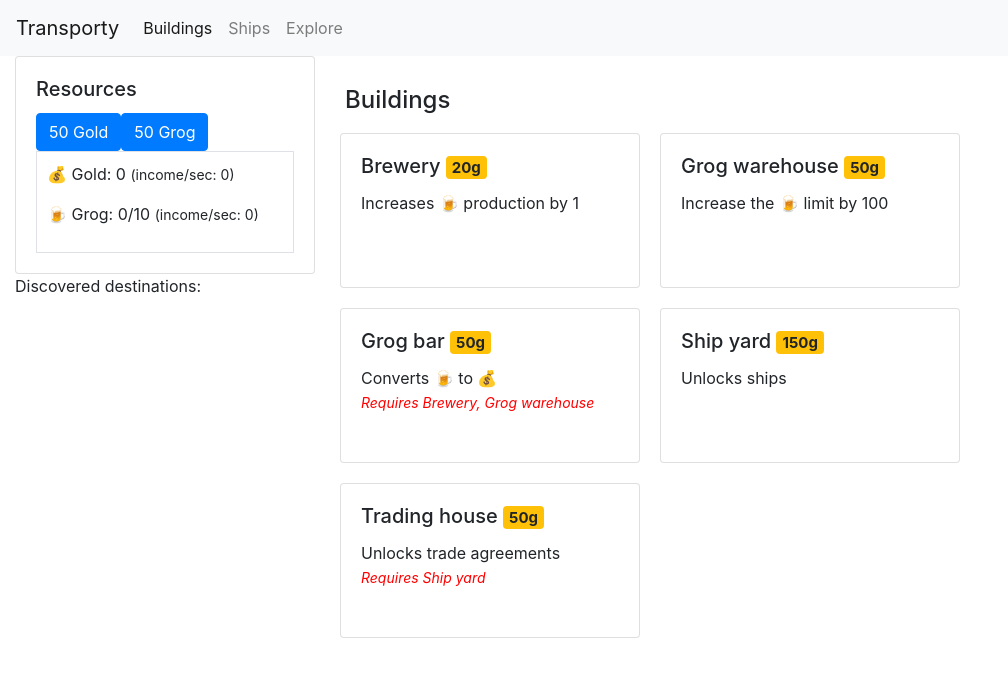
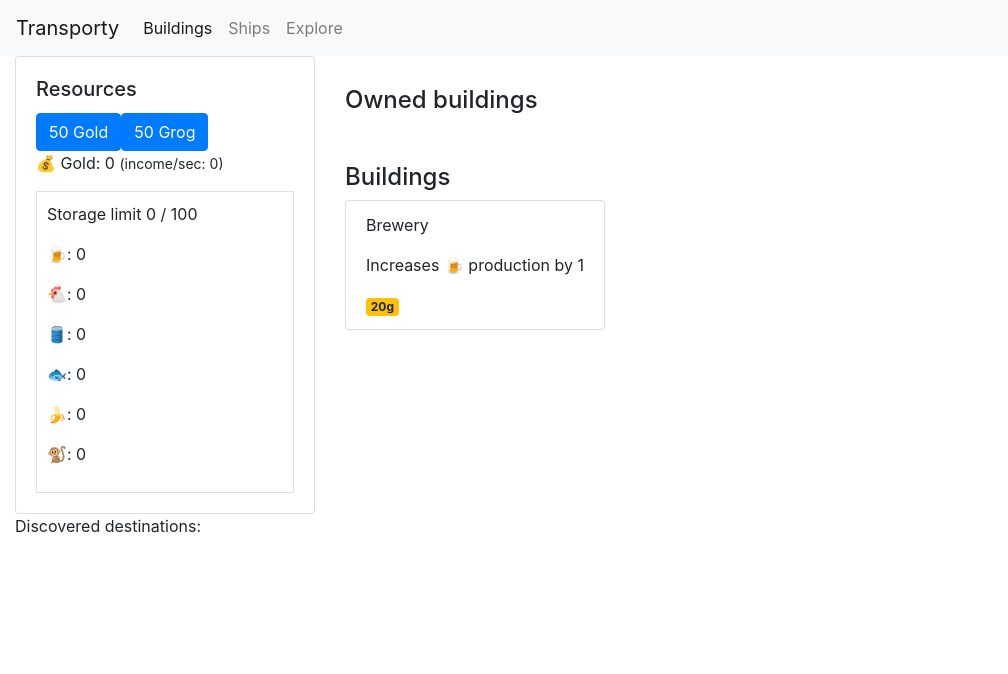
Before and after one commit to AndreFohlin/office-space, an Angular app: page /buildings in a window 1280 px wide. Shown: the top 674 px of the page, without its empty margins (0-1008 px from the left). Built offline with nearby package versions, Linux system fonts and the light colour scheme.

Commit message:
updated stuff

```diff
--- a/src/app/building/building.component.css
+++ b/src/app/building/building.component.css
@@ -11,3 +11,10 @@
     color: red;
     font-style: italic;
 }
+
+.fake-progress {
+    background-color:blue;
+    height: 1rem;
+    width:20px;
+    position: absolute;
+}
--- a/src/app/building/building.component.html
+++ b/src/app/building/building.component.html
@@ -1,10 +1,14 @@
-<div class="card build-option building" [ngClass]="{'built': built}"  id="building-{{template.id}}">
+<div class="card build-option building" id="building-{{template.id}}">
   <div class="card-body">
-    <h5 class="card-title">{{template.name}} <span class="badge badge-warning">{{template.requirements.gold}}g</span></h5>
+    <h5 class="card-title">{{template.name}}</h5>
     <p class="card-text">
       {{template.desc}}<br>
-      <small class="requirements" *ngIf="!requirementsMet()">{{getRequirementText()}}</small>
+      <label for="active-checkbox">Active</label> <input type="checkbox" id="active-checkbox" (change)="clicked($event.target.checked)">
     </p>
-    <button type="button" class="btn btn-primary" *ngIf="requirementsMet()" (click)="onBuild()">Build</button>
+    <div class="progress">
+      <div id="building-{{template.id}}" class="progress-bar progress-bar-striped" style="width:0%" role="progressbar" aria-valuenow="0"
+        aria-valuemin="0" aria-valuemax="100"></div>
+        <div class="fake-progress"></div>
+    </div>
   </div>
 </div>
--- a/src/app/building/building.component.ts
+++ b/src/app/building/building.component.ts
@@ -9,6 +9,7 @@ import {
 import {
   BuildingService
 } from '../services/building.service';
+import { ResourceService } from '../resources/resource.service';
 
 @Component({
   selector: 'app-building',
@@ -21,37 +22,76 @@ export class BuildingComponent implements OnInit {
   @Input() disabled: boolean;
 
   private buildingService: BuildingService;
+  private resourceService: ResourceService;
   private building: boolean;
   private built: boolean;
+  private cycleMs: number = 1000;
+  private currentInterval: any;
+  public active: boolean;
+
+  constructor(buildingService: BuildingService, resourceService: ResourceService) {
+    this.buildingService = buildingService;
+    this.resourceService = resourceService;
+  }
+
+  activate() {
+    this.active = true;
+
+    this.animateTo(100, this.cycleMs*0.001);
+    this.currentInterval = setInterval(()=>{
+      this.update();
+    }, this.cycleMs);
+  }
+
+  clicked(val){
+    val ? this.activate() : this.deactivate();
+  }
+
+  update() {
 
 
-  constructor(buildingService: BuildingService) {
-    this.buildingService = buildingService;
+
+
+    this.animateTo(100, this.cycleMs*0.001);
+    this.resourceService.addResource(this.template.effect.resource, this.template.effect.increment);
+
+
   }
 
-  ngOnInit() {}
-
-  onBuild() {
-    this.buildingService.build(this.template);
-    this.built = true;
+  deactivate() {
+    this.active = false;
+    if(this.currentInterval){
+      clearInterval(this.currentInterval);
+    }
   }
 
-  requirementsMet() {
-    return this.buildingService.canBuild(this.template);
+  ngOnInit() {
   }
 
-  getRequirementText() {
-    let buildingNames = [];
-    if (this.template.requirements.buildings) {
-
-      this.template.requirements.buildings.forEach(element => {
-        let building = Buildings.find((b => element === b.id));
-        if (!this.buildingService.hasBuilding(building.id)) {
-          buildingNames.push(' '+ building.name);
-        }
-      });
-    }
-    return buildingNames.length ? 'Requires ' + buildingNames : '';
+  ngAfterViewInit(){
+    //this.animateTo(100, this.cycleMs*0.001);
   }
 
+  animateTo(percent:number, time:number){
+    console.log('animate to' ,time);
+    let obj = document.getElementsByClassName('fake-progress')[0];
+    console.log(obj);
+    if(obj){
+      obj.animate(
+        [{
+          transform: 'translateX(0)'
+        }, {
+          transform: 'translateX(100)'
+        }],
+        time);
+      //let style = ('width '+time+'s linear');
+      //obj.style.webkitTransition = style;
+      //obj.style.width = percent+"%";
+    }
+  }
+
+
+
+
+
 }
--- a/src/app/resources/resource.service.ts
+++ b/src/app/resources/resource.service.ts
@@ -1,10 +1,13 @@
 import { Injectable } from '@angular/core';
 import { Subject } from 'rxjs/Subject';
 import { Observable } from 'rxjs/Observable';
-import { Resources } from './resources';
+import { ResourceType, Resources } from './resources';
 
 @Injectable()
 export class ResourceService {
+
+  private _usedStorage: number = 0;
+  public totalStorage: number = 100;
 
   public goldPerSec: number = 0;
   public grogPerSec: number = 0;
@@ -12,16 +15,11 @@ export class ResourceService {
   public goldObservable: Observable<number>;
   private goldSubject: Subject<number>;
 
-  public grogObservable: Observable<number>;
-  private grogSubject: Subject<number>;
-
   private gold: number = 0;
   private grog: number = 0;
 
-  public grogLimit: number = 10;
-
   //Temporary
-  public miscResources: any[] = [];
+  public resources: any[] = [];
 
 
   constructor() {
@@ -29,14 +27,9 @@ export class ResourceService {
     this.goldSubject = new Subject<number>();
     this.goldObservable = this.goldSubject.asObservable();
 
-    this.grogSubject = new Subject<number>();
-    this.grogObservable = this.grogSubject.asObservable();
-
-    Resources.forEach( resourceType => {
-      this.miscResources.push({name: resourceType.name, amount: 0});
+    Resources.forEach( r => {
+      this.resources.push( Object.assign({ amount: 0}, r) );
     });
-
-
 
     setInterval(()=>{
       this.updateResources();
@@ -45,15 +38,16 @@ export class ResourceService {
 
   private updateResources() {
     this.addGold(this.goldPerSec);
-    this.addGrog(this.grogPerSec);
+  }
+
+  get usedStorage(): number {
+    let total = 0;
+    this.resources.forEach( r => total+=r.amount );
+    return total;
   }
 
   addGold(g: number) {
     this.gold += g;
-    //if(Math.min(this.gold, this.goldLimit) == this.goldLimit) {
-    //  this.gold = this.goldLimit;
-    //}
-
     this.goldSubject.next(this.gold);
   }
 
@@ -66,27 +60,18 @@ export class ResourceService {
     this.goldSubject.next(this.gold);
   }
 
-  addGrog(g: number) {
-    this.grog += g;
-    if(Math.min(this.grog, this.grogLimit) == this.grogLimit) {
-      this.grog = this.grogLimit;
-    }
-    this.grogSubject.next(this.grog);
+  addResource( type: ResourceType, amount: number) {
+    let res = this.resources.find( r => r.type === type );
+    let availableAmountToAdd = Math.min(amount, this.totalStorage-this.usedStorage);
+    res.amount += availableAmountToAdd;
   }
 
   hasGold(gold:number){
     return (this.gold >= gold);
   }
 
-  hasGrog(grog:number){
-    return (this.grog >= grog);
-  }
-
   getGold(): number {
     return this.gold;
   }
 
-  getGrog(): number {
-    return this.grog;
-  }
 }
--- a/src/app/resources/resources.component.html
+++ b/src/app/resources/resources.component.html
@@ -4,16 +4,12 @@
     <button type="button" class="btn btn-primary" (click)="addGold()">50 Gold</button>
     <button type="button" class="btn btn-primary" (click)="addGrog()">50 Grog</button>
 
+    <p>💰 Gold: {{resources.getGold()}} <small>(income/sec: {{resources.goldPerSec}})</small></p>
     <div class="card-text border">
-      <p>💰 Gold: {{resources.getGold()}} <small>(income/sec: {{resources.goldPerSec}})</small></p>
-      <p>🍺 Grog: {{resources.getGrog()}}/{{resources.grogLimit}} <small>(income/sec: {{resources.grogPerSec}})</small></p>
-
-      <div *ngIf="buildingService.hasBuilding(5)"> <!-- Trading house -->
-        Other:
-        <p *ngFor="let resource of resources.miscResources">
-            {{resource.name}}: {{resource.amount}}
-        </p>
-      </div>
+      <p>Storage limit {{resources.usedStorage}} / {{resources.totalStorage}}</p>
+      <p *ngFor="let resource of resources.resources">
+          {{resource.name}}: {{resource.amount}}
+      </p>
     </div>
   </div>
 </div>
--- a/src/app/resources/resources.component.ts
+++ b/src/app/resources/resources.component.ts
@@ -26,8 +26,4 @@ export class ResourcesComponent implements OnInit {
     this.resources.addGold(50);
   }
 
-  addGrog() {
-    this.resources.addGrog(50);
-  }
-
 }
--- a/src/app/resources/resources.ts
+++ b/src/app/resources/resources.ts
@@ -1,20 +1,35 @@
+export enum ResourceType {
+    GROG,
+    CHICKEN,
+    OIL,
+    FISH,
+    BANANAS,
+    MONKEYS
+}
+
 export const Resources = [
     {
+        type: ResourceType.GROG,
+        name: '🍺'
+    },
+    {
+        type: ResourceType.CHICKEN,
         name: '🐔'
     },
     {
+        type: ResourceType.OIL,
         name: '🛢️'
     },
     {
+        type: ResourceType.FISH,
         name: '🐟'
     },
     {
+        type: ResourceType.BANANAS,
         name: '🍌'
     },
     {
-        name: '👚'
-    },
-    {
+        type: ResourceType.MONKEYS,
         name: '🐒'
     }
 ];
--- a/src/app/ship/ship.component.ts
+++ b/src/app/ship/ship.component.ts
@@ -25,7 +25,7 @@ export class ShipComponent {
 
 
   sendShip(){
-    if(this.resources.getGrog() >= this.sailGrogPrice) {
+    /*if(this.resources.getGrog() >= this.sailGrogPrice) {
       this.resources.addGrog(-this.sailGrogPrice);
       this.animateTo(100, this.sailTime);
       this.sailing = true;
@@ -33,7 +33,7 @@ export class ShipComponent {
       setTimeout(()=> {
         this.shipCameBack();
       }, this.sailTime * 1000);
-    }
+    }*/
   }
 
   shipCameBack() {
--- a/src/app/views/buildings/buildings.component.html
+++ b/src/app/views/buildings/buildings.component.html
@@ -1,9 +1,24 @@
-<div class="col-sm-12">
+<div class="col-lg-12">
+    <div class="buildings-container">
+      <h4>Owned buildings</h4>
+      <div class="row">
+        <div *ngFor="let building of ownedBuildings">
+          <app-building [template]="building"></app-building>
+        </div>
+      </div>
+    </div>
   <div class="buildings-container">
     <h4>Buildings</h4>
     <div class="row">
-      <div *ngFor="let building of buildings">
-        <app-building [template]="building"></app-building>
+      <div class="col-sm-12">
+        <ul class="list-group">
+          <li class="list-group-item" *ngFor="let b of buildings">
+            <p>{{b.name}}</p>
+            <p>{{b.desc}}</p>
+            <span class="badge badge-warning">{{b.requirements.gold}}g</span>
+            <button type="button" class="btn btn-primary" *ngIf="requirementsMet(b)" (click)="onBuild(b)">Build</button>
+          </li>
+        </ul>
       </div>
     </div>
   </div>
@@ -23,6 +38,4 @@
       </div>
     </div>
   </div>
-
-
 </div>
--- a/src/app/views/buildings/buildings.component.ts
+++ b/src/app/views/buildings/buildings.component.ts
@@ -21,6 +21,7 @@ import {
 } from '@angular/core/src/metadata/lifecycle_hooks';
 import { ShipService } from '../../services/ship.service';
 import { NotificationService } from '../../services/notification.service';
+import { Buildings } from '../../building/buildings/building-templates';
 
 
 @Component({
@@ -32,6 +33,7 @@ export class BuildingsComponent implements OnInit {
   private resources: ResourceService;
   private jobs: JobService;
   private buildings: any;
+  private ownedBuildings: any;
   private buildingService: BuildingService;
   private shipService: ShipService;
   private destinationService: DestinationService;
@@ -45,12 +47,11 @@ export class BuildingsComponent implements OnInit {
     this.shipService = shipService;
     this.destinationService = destinationService;
     this.notificationService = notificationService;
-
-
   }
 
   ngOnInit() {
     this.buildings = this.buildingService.getAllBuildings();
+    this.ownedBuildings = this.buildingService.getAllOwnedBuildings();
 
     this.resources.goldObservable.subscribe(this.onGoldUpdated.bind(this) );
   }
@@ -70,4 +71,27 @@ export class BuildingsComponent implements OnInit {
       });
     }
   }
+
+  getRequirementText(template: any) {
+    let buildingNames = [];
+    if (template.requirements.buildings) {
+
+      template.requirements.buildings.forEach(element => {
+        let building = Buildings.find((b => element === b.id));
+        if (!this.buildingService.hasBuilding(building.id)) {
+          buildingNames.push(' '+ building.name);
+        }
+      });
+    }
+    return buildingNames.length ? 'Requires ' + buildingNames : '';
+  }
+
+  onBuild(template: any) {
+    this.buildingService.build(template);
+  }
+
+  requirementsMet(template: any) {
+    return this.buildingService.canBuild(template);
+  }
+
 }
```
Also changed, not shown: src/app/building/buildings/building-templates.ts (+6 -3 lines), src/app/services/building.service.ts (+8 -4 lines), 1 other file (tests, documents, lock files or other folders).
